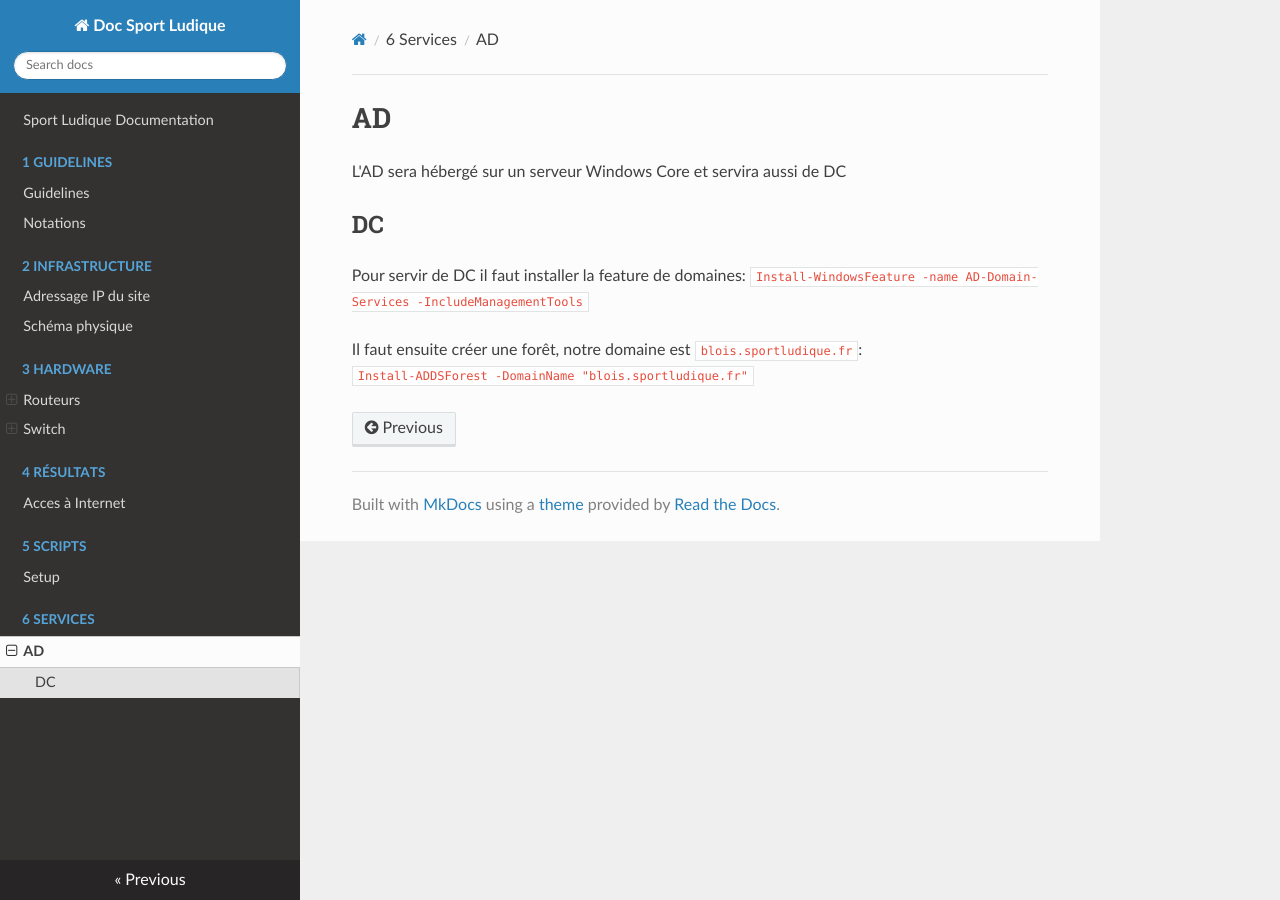
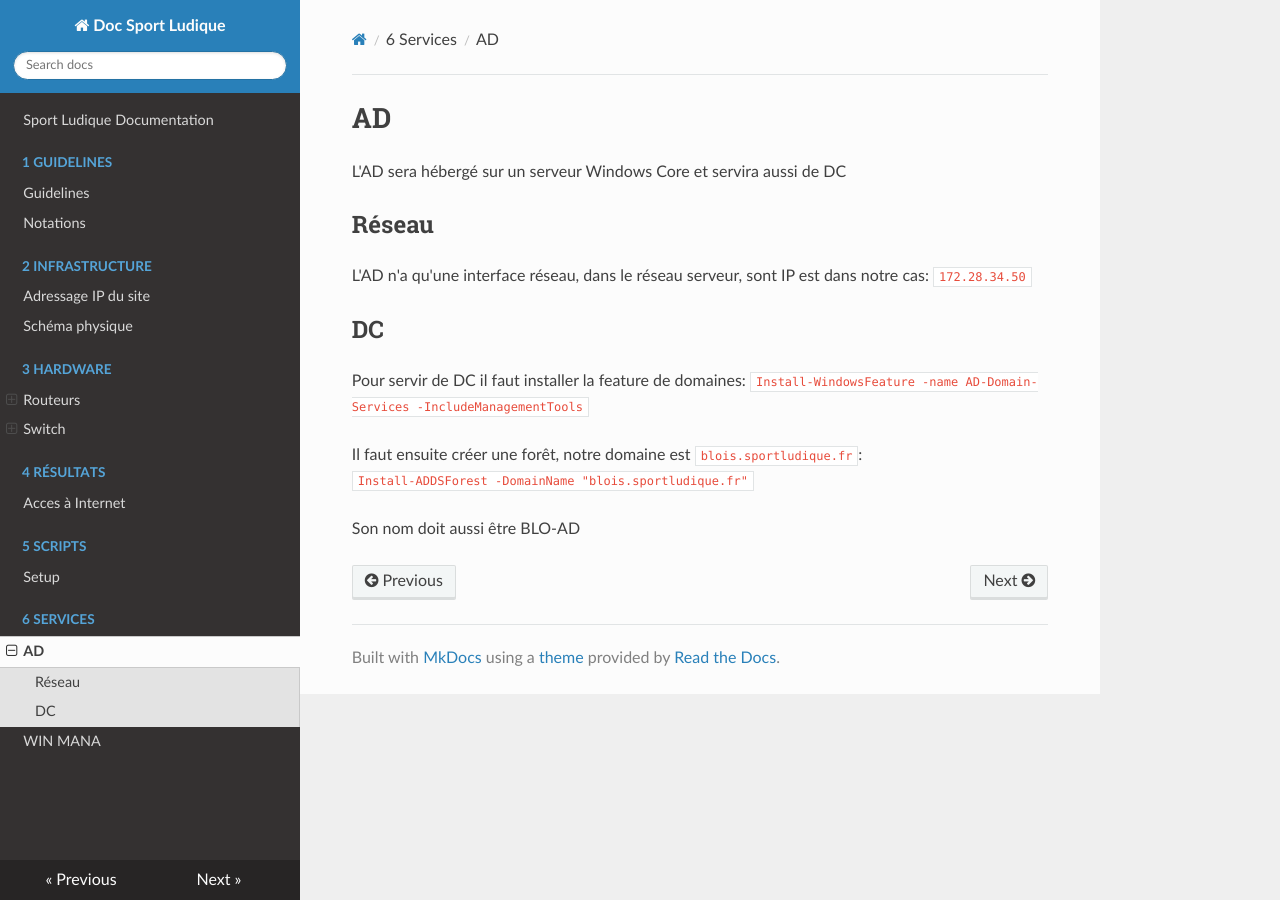
Before and after one commit to DSISportLudique/SportLudique2Doc, an MkDocs documentation site: the page built from docs/6 - Services/AD.md, in a window 1280 px wide. Built offline with MkDocs 1.6.1, drawn with Linux system fonts in a browser that asks for light colours; nearby versions of some CDN libraries.

Commit message:
wingui doc + correction to ad

```diff
--- a/docs/6 - Services/AD.md
+++ b/docs/6 - Services/AD.md
@@ -1,6 +1,9 @@
 # AD
 
 L'AD sera hébergé sur un serveur Windows Core  et servira aussi de DC
+
+## Réseau
+L'AD n'a qu'une interface réseau, dans le réseau serveur, sont IP est dans notre cas: `172.28.34.50`
 
 ## DC
 Pour servir de DC il faut installer la feature de domaines:
@@ -8,3 +11,5 @@ Pour servir de DC il faut installer la feature de domaines:
 
 Il faut ensuite créer une forêt, notre domaine est `blois.sportludique.fr`:
 `Install-ADDSForest -DomainName "blois.sportludique.fr"`
+
+Son nom doit aussi être BLO-AD
```
Also changed, not shown: docs/6 - Services/WINMANA.md (added, +20 -0 lines).
